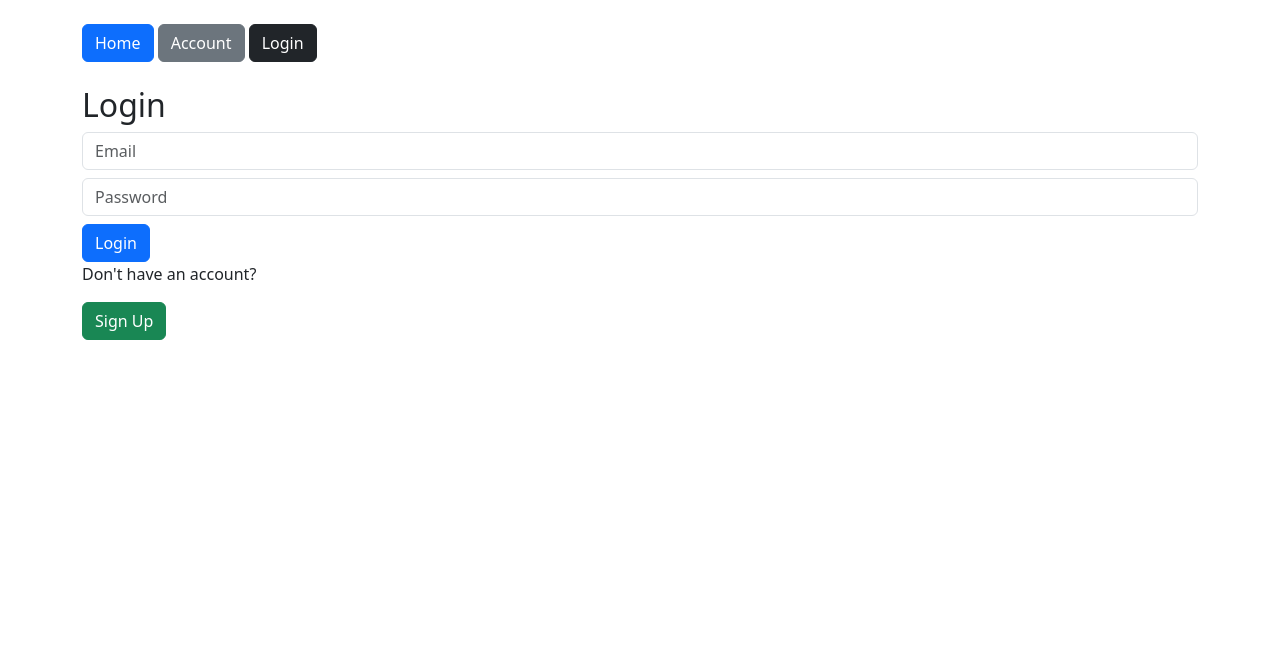
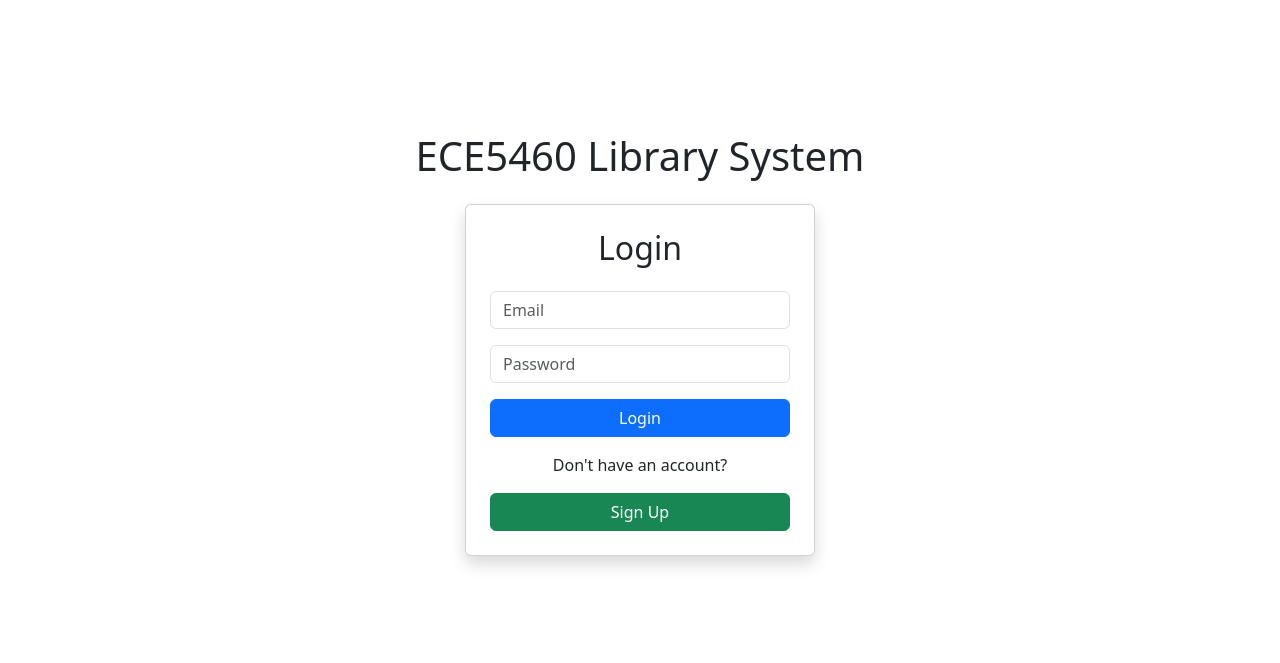
Before and after one commit to CarsonQuesada/LibrarySystem, a Flask app: page /login in a window 1280 px wide. Shown: the top 663 px of the page. Run offline with Flask 3, Linux system fonts and the light colour scheme.

Commit message:
fixed logout function, restructured login/sign up page.

```diff
--- a/backend/app.py
+++ b/backend/app.py
@@ -74,7 +74,8 @@ with app.app_context():
 @app.route("/")
 def home():
     books = Book.query.all()
-    return render_template("index.html", books=books)
+    logged_in = "user_id" in session
+    return render_template("index.html", books=books, logged_in=logged_in)
 
 # ---------------- ADD BOOK ----------------
 @app.route("/add_book", methods=["POST"])
@@ -131,7 +132,7 @@ def login():
 @app.route("/logout")
 def logout():
     session.clear()
-    return redirect("/")
+    return redirect("/login")
 
 # ---------------- BORROW ----------------
 @app.route("/borrow/<int:book_id>")
--- a/frontend/templates/base.html
+++ b/frontend/templates/base.html
@@ -8,16 +8,12 @@
     />
   </head>
   <body class="container mt-4">
+    {% if session.get("user_id") %}
     <nav class="mb-4">
       <a href="/" class="btn btn-primary">Home</a>
       <a href="/account" class="btn btn-secondary">Account</a>
-      {% if session.get("user_id") %}
       <a href="/logout" class="btn btn-danger">Logout</a>
-      {% else %}
-      <a href="/login" class="btn btn-dark">Login</a>
-      {% endif %}
     </nav>
-
-    {% block content %}{% endblock %}
+    {% endif %} {% block content %}{% endblock %}
   </body>
 </html>
--- a/frontend/templates/login.html
+++ b/frontend/templates/login.html
@@ -1,19 +1,30 @@
 {% extends "base.html" %} {% block content %}
 
-<h2>Login</h2>
+<div
+  class="d-flex flex-column justify-content-center align-items-center"
+  style="height: 80vh"
+>
+  <!-- 🔥 APP TITLE -->
+  <h1 class="mb-4">ECE5460 Library System</h1>
+
+  <!-- LOGIN CARD -->
+  <div class="card p-4 shadow" style="width: 350px">
+    <h2 class="text-center mb-4">Login</h2>
 
     <form method="POST">
-  <input name="email" placeholder="Email" class="form-control mb-2" />
+      <input name="email" placeholder="Email" class="form-control mb-3" />
       <input
         name="password"
         type="password"
         placeholder="Password"
-    class="form-control mb-2"
+        class="form-control mb-3"
       />
-  <button class="btn btn-primary">Login</button>
+      <button class="btn btn-primary w-100">Login</button>
     </form>
 
-<p>Don't have an account?</p>
-<a href="/register" class="btn btn-success">Sign Up</a>
+    <p class="text-center mt-3">Don't have an account?</p>
+    <a href="/register" class="btn btn-success w-100">Sign Up</a>
+  </div>
+</div>
 
 {% endblock %}
```
Also changed, not shown: backend/database/library.db. Lines whose indentation alone changed are shown as unchanged.
